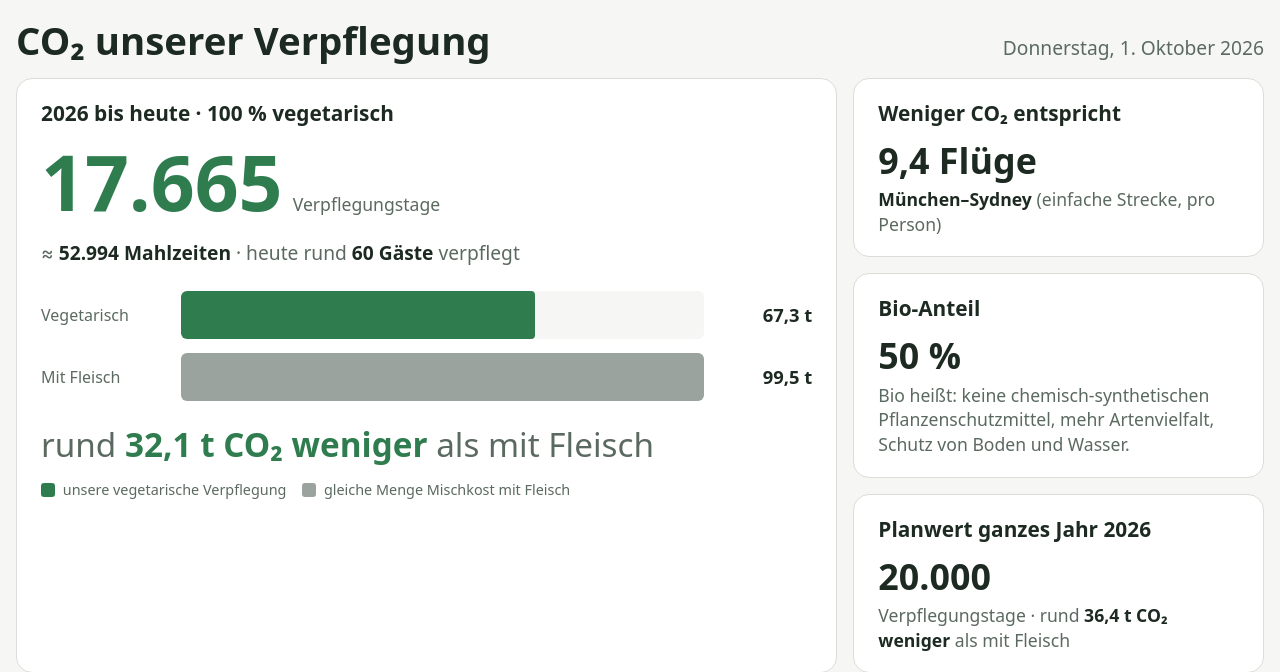
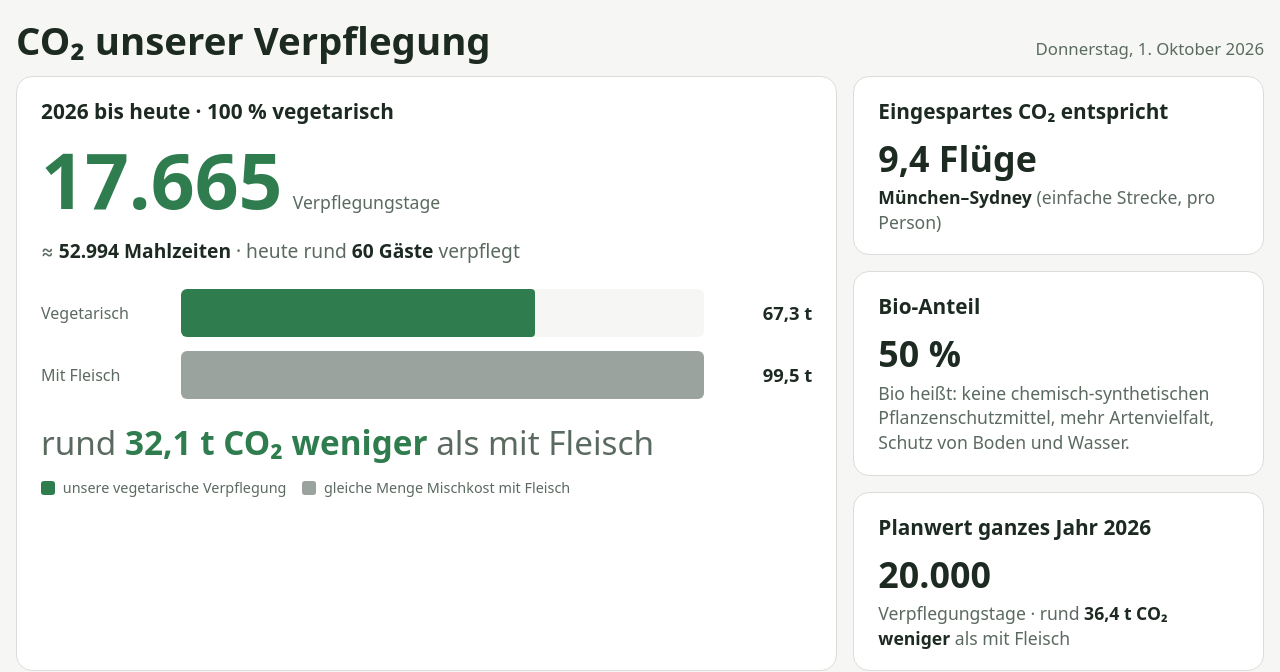
Before and after one commit to nikolindlar/JubiAnreiseTracking, a Flask app: page /dashboard/verpflegung in a window 1280 px wide. Shown: the top 672 px of the page. Run offline with Flask 3, Linux system fonts and the light colour scheme; data comes from the database, SQL or seed files in the repository.

Commit message:
Dashboards: Countdown zum Seitenwechsel, kleinere Korrekturen
- Empfangsbildschirm: Countdown in der Kopfzeile ("Weiter zum
  Verpflegungs-Dashboard in 28 s") mit Fortschrittsbalken
- Verpflegungs-Dashboard: Kachel heißt "Eingespartes CO2 entspricht"
- Anreise-Dashboard: Kasten "Verkehrsmittel" nur so hoch wie sein Inhalt

Co-Authored-By: Claude Opus 5.5 <noreply@anthropic.com>
Claude-Session: https://claude.ai/code/session_01EY3nbFDqXdrh1vQ8SybxsT

```diff
--- a/anreise/app.py
+++ b/anreise/app.py
@@ -132,6 +132,7 @@ def register_routes(app):
     # ---------- Dashboards (Empfang) ----------
     # Reihenfolge = Reihenfolge des Seitenwechsels am Empfangsbildschirm
     dashboards = ["dashboard_travel", "dashboard_meals"]
+    dashboard_names = {"dashboard_travel": "Anreise-Dashboard", "dashboard_meals": "Verpflegungs-Dashboard"}
 
     @app.get("/")
     def index():
@@ -166,7 +167,8 @@ def register_routes(app):
             except ValueError:
                 seconds = 0
         nxt = pages[(pages.index(current) + 1) % len(pages)]
-        return {"rotate_seconds": seconds, "next_url": url_for(nxt, empfang=1)}
+        return {"rotate_seconds": seconds, "next_url": url_for(nxt, empfang=1),
+                "next_name": dashboard_names[nxt]}
 
     @app.get("/api/dashboard/anreise")
     def api_overview():
--- a/anreise/static/style.css
+++ b/anreise/static/style.css
@@ -90,9 +90,9 @@ button { font: inherit; cursor: pointer; }
 
 /* ---------- Dashboards (Empfang) ---------- */
 .dashboard main { max-width: 1800px; padding-top: 14px; padding-bottom: 12px; }
-.dash-head { display: flex; flex-wrap: wrap; align-items: baseline; justify-content: space-between; gap: 8px 24px; margin-bottom: 10px; }
+.dash-head { display: flex; flex-wrap: wrap; align-items: baseline; justify-content: space-between; gap: 8px 24px; margin-bottom: 8px; }
 .dash-head h1 { margin: 0; font-size: clamp(1.8rem, 3vw, 2.8rem); }
-.dash-date { margin: 0; color: var(--muted); font-size: 1.2rem; }
+.dash-date { margin: 0; color: var(--muted); font-size: 1.05rem; }
 .panels { display: grid; grid-template-columns: repeat(auto-fit, minmax(320px, 1fr)); gap: 20px; }
 .panel { background: var(--card); border: 1px solid var(--line); border-radius: 16px; padding: 20px 24px; min-width: 0; }
 .panel h2 { margin: 0 0 12px; font-size: 1.3rem; }
@@ -116,7 +116,14 @@ button { font: inherit; cursor: pointer; }
 .sw { display: inline-block; width: 14px; height: 14px; border-radius: 3px; vertical-align: -2px; margin: 0 4px 0 12px; }
 .legend .sw:first-child { margin-left: 0; }
 
-.tiles-grid { display: grid; grid-template-columns: minmax(320px, 1.3fr) 1fr 1fr; gap: 16px; }
+.tiles-grid { display: grid; grid-template-columns: minmax(320px, 1.3fr) 1fr 1fr; gap: 16px; align-items: start; }
+.dash-meta { display: flex; flex-wrap: wrap; align-items: center; justify-content: flex-end; gap: 6px 16px; }
+.rotate-timer { display: flex; align-items: center; gap: 10px;
+  background: var(--card); border: 1px solid var(--line); border-radius: 999px; padding: 1px 12px;
+  color: var(--muted); font-size: .9rem; font-variant-numeric: tabular-nums; }
+.rotate-timer strong { color: var(--fg); }
+.rotate-track { width: 80px; height: 4px; background: var(--bg); border-radius: 2px; overflow: hidden; }
+.rotate-bar { height: 100%; width: 0; background: var(--accent); }
 .tile-col { display: grid; gap: 16px; align-content: start; }
 .tile-value { margin: 0; font-size: clamp(1.8rem, 2.8vw, 2.6rem); font-weight: 800; line-height: 1.15; }
 .tile-text { margin: 6px 0 0; color: var(--muted); font-size: 1.1rem; }
--- a/anreise/templates/_rotation.html
+++ b/anreise/templates/_rotation.html
@@ -1,6 +1,23 @@
 {% if rotate_seconds %}
+<div class="rotate-timer" aria-live="off">
+  <span>Weiter zum {{ next_name }} in <strong id="rotate-left">{{ rotate_seconds }}</strong> s</span>
+  <div class="rotate-track"><div class="rotate-bar" id="rotate-bar"></div></div>
+</div>
 <script>
-  // Empfangsbildschirm: nach Ablauf zur nächsten Seite wechseln
-  setTimeout(function () { location.href = {{ next_url | tojson }}; }, {{ rotate_seconds * 1000 }});
+  // Empfangsbildschirm: Countdown anzeigen und nach Ablauf zur nächsten Seite wechseln
+  (function () {
+    var total = {{ rotate_seconds }}, end = Date.now() + total * 1000;
+    var meta = document.querySelector('.dash-meta');
+    if (meta) meta.appendChild(document.querySelector('.rotate-timer'));
+    var left = document.getElementById('rotate-left'), bar = document.getElementById('rotate-bar');
+    function tick() {
+      var ms = Math.max(0, end - Date.now());
+      left.textContent = Math.ceil(ms / 1000);
+      bar.style.width = (100 - ms / (total * 10)) + '%';
+      if (ms <= 0) location.href = {{ next_url | tojson }};
+    }
+    tick();
+    setInterval(tick, 250);
+  })();
 </script>
 {% endif %}
--- a/anreise/templates/dashboard_anreise.html
+++ b/anreise/templates/dashboard_anreise.html
@@ -5,7 +5,7 @@
 <main>
   <header class="dash-head">
     <h1>CO₂ unserer Anreise</h1>
-    <p class="dash-date" id="dash-date"></p>
+    <div class="dash-meta"><p class="dash-date" id="dash-date"></p></div>
   </header>
 
   <div class="panels">
--- a/anreise/templates/dashboard_verpflegung.html
+++ b/anreise/templates/dashboard_verpflegung.html
@@ -5,7 +5,7 @@
 <main>
   <header class="dash-head">
     <h1>CO₂ unserer Verpflegung</h1>
-    <p class="dash-date" id="dash-date"></p>
+    <div class="dash-meta"><p class="dash-date" id="dash-date"></p></div>
   </header>
 
   <div class="nutri-grid">
@@ -20,7 +20,7 @@
     </section>
     <div class="tile-col">
       <section class="panel dash-tile" id="n-flights">
-        <h2>Weniger CO₂ entspricht</h2>
+        <h2>Eingespartes CO₂ entspricht</h2>
         <p class="tile-value"></p>
         <p class="tile-text"></p>
       </section>
```
Also changed, not shown: tests/test_app.py (+3 -2 lines), README.md.
